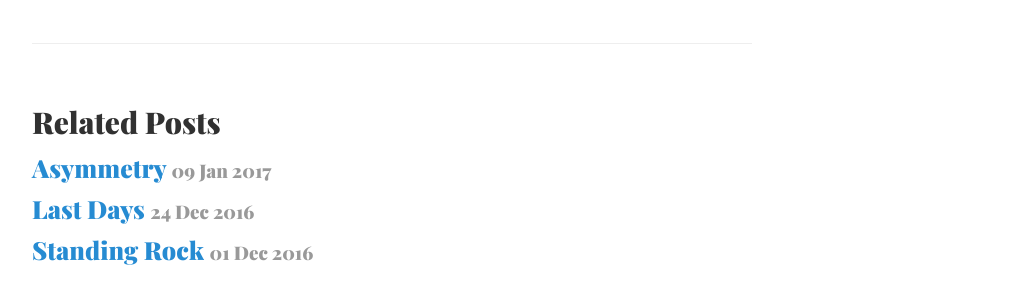
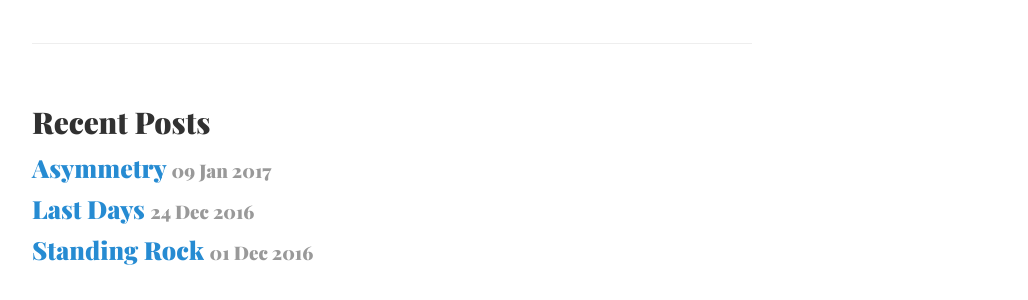
Before and after one commit to rossbernet/daily-verse, a Jekyll site: the page built from _posts/2016-10-07-aging.md, in a window 1280 px wide. Shown: the part 409-709 px from the top of the page, without its empty margins (248-1276 px from the left). Built offline with Jekyll 4.4.1, drawn with Linux system fonts in a browser that asks for light colours.

Commit message:
Sort directory alphabetically
Also rename "Related Posts" → "Recent Posts",
since that's what they really are.

```diff
--- a/_layouts/post.html
+++ b/_layouts/post.html
@@ -9,7 +9,7 @@ layout: default
 </div>
 
 <div class="related">
-  <h2>Related Posts</h2>
+  <h2>Recent Posts</h2>
   <ul class="related-posts">
     {% for post in site.related_posts limit:3 %}
       <li>
--- a/directory.html
+++ b/directory.html
@@ -5,7 +5,8 @@ title: Directory
 
 <div class="related">
   <ul class="related-posts">
-    {% for post in site.posts %}
+    {% assign sorted_posts = site.posts | sort:'title' %}
+    {% for post in sorted_posts %}
       <li>
         <h3>
           <a href="{{ site.baseurl }}{{ post.url }}">
```
